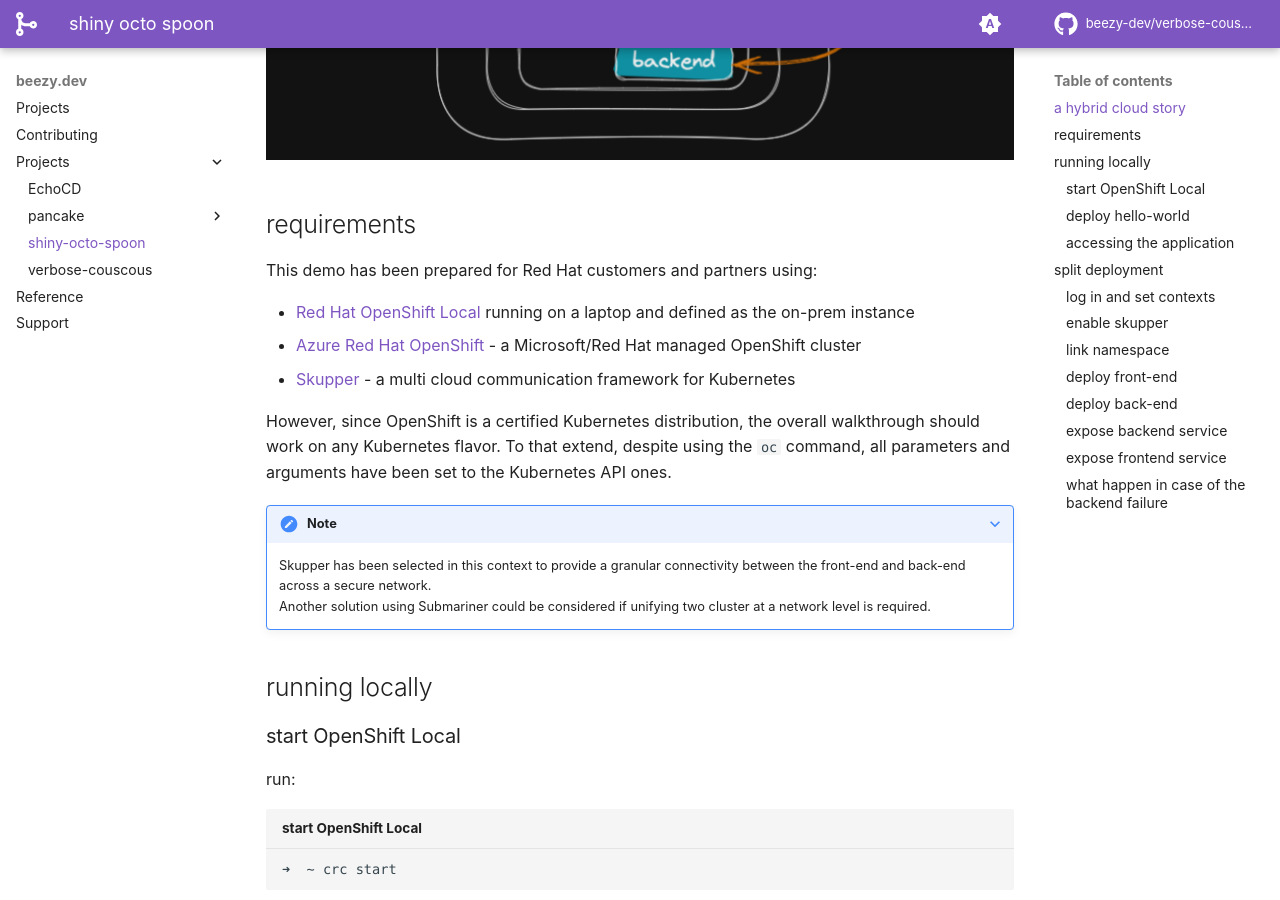
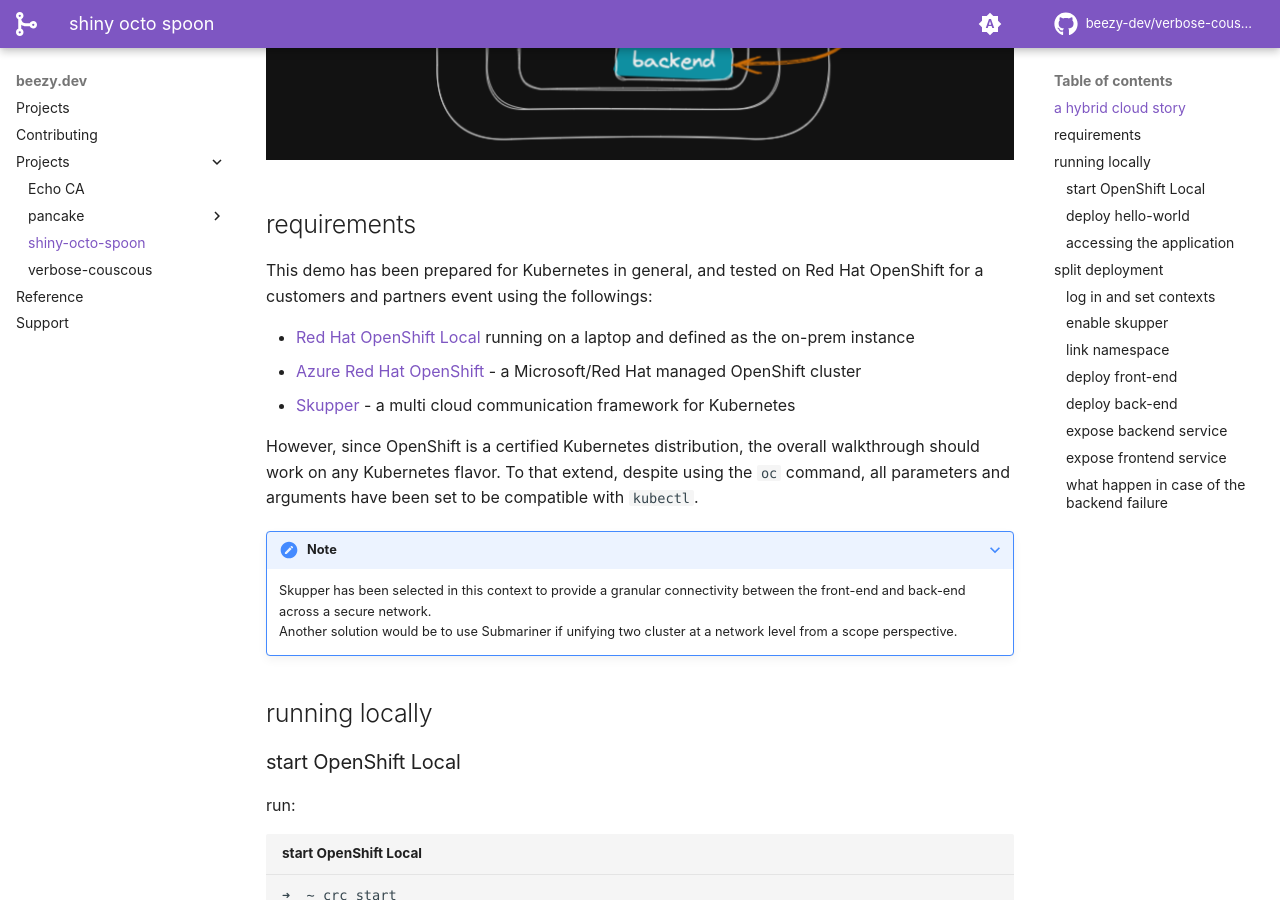
Before and after one commit to beezy-dev/verbose-couscous, an MkDocs documentation site: the page built from docs/shiny-octo-spoon/index.md, in a window 1280 px wide and 900 px high, scrolled down 1225 px. Built offline with MkDocs 1.6.1 and Material for MkDocs 9.7.7, drawn with Linux system fonts in a browser that asks for light colours; some web fonts are replaced; comment, search, counter and statistics services are not loaded.

Commit message:
update echo-ca

````diff
--- a/docs/shiny-octo-spoon/index.md
+++ b/docs/shiny-octo-spoon/index.md
@@ -14,18 +14,18 @@ This demo is leveraging the [skupper example hello world](https://github.com/sku
 
 ## requirements
 
-This demo has been prepared for Red Hat customers and partners using:
+This demo has been prepared for Kubernetes in general, and tested on Red Hat OpenShift for a customers and partners event using the followings:
 
 - [Red Hat OpenShift Local](https://developers.redhat.com/products/openshift-local/overview) running on a laptop and defined as the on-prem instance
 - [Azure Red Hat OpenShift](https://azure.microsoft.com/nl-nl/products/openshift/#overview) - a Microsoft/Red Hat managed OpenShift cluster
 - [Skupper](https://skupper.io/) - a multi cloud communication framework for Kubernetes
 
-However, since OpenShift is a certified Kubernetes distribution, the overall walkthrough should work on any Kubernetes flavor. To that extend, despite using the ```oc``` command, all parameters and arguments have been set to the Kubernetes API ones.
+However, since OpenShift is a certified Kubernetes distribution, the overall walkthrough should work on any Kubernetes flavor. To that extend, despite using the ```oc``` command, all parameters and arguments have been set to be compatible with ```kubectl```.
 
 ???+ note
 
     Skupper has been selected in this context to provide a granular connectivity between the front-end and back-end across a secure network.
-    Another solution using Submariner could be considered if unifying two cluster at a network level is required.
+    Another solution would be to use Submariner if unifying two cluster at a network level from a scope perspective.
 
 ## running locally
 
--- a/mkdocs.yml
+++ b/mkdocs.yml
@@ -88,8 +88,8 @@ nav:
   - Projects: index.md
   - Contributing: contribute.md
   - Projects:
-    - EchoCD:
-      - echocd/index.md
+    - Echo CA:
+      - echo-ca/index.md
     - pancake:
       - pancake/index.md
       - Architecture:
````
Also changed, not shown: docs/index.md (+2 -2 lines), docs/echo-ca/index.md (renamed from docs/echocd/index.md).
